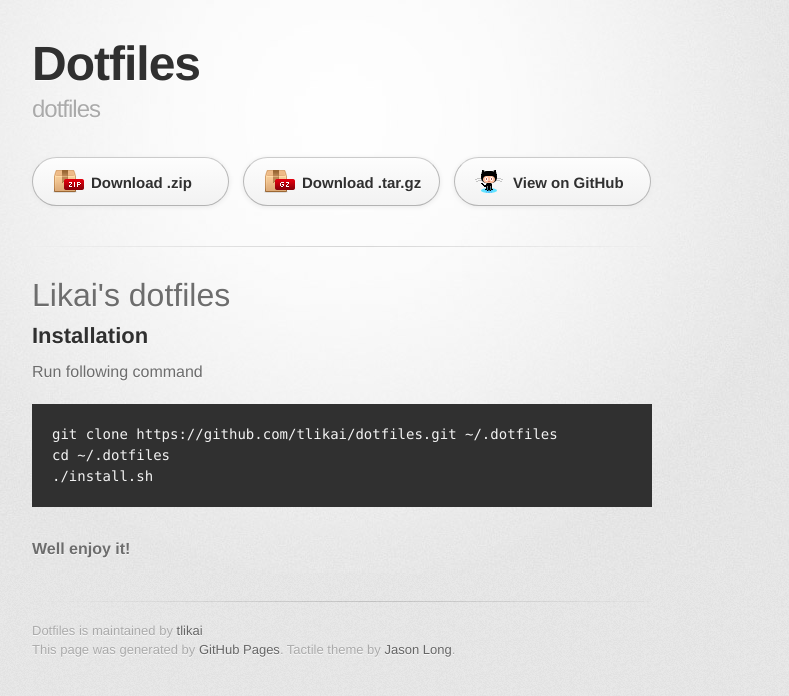
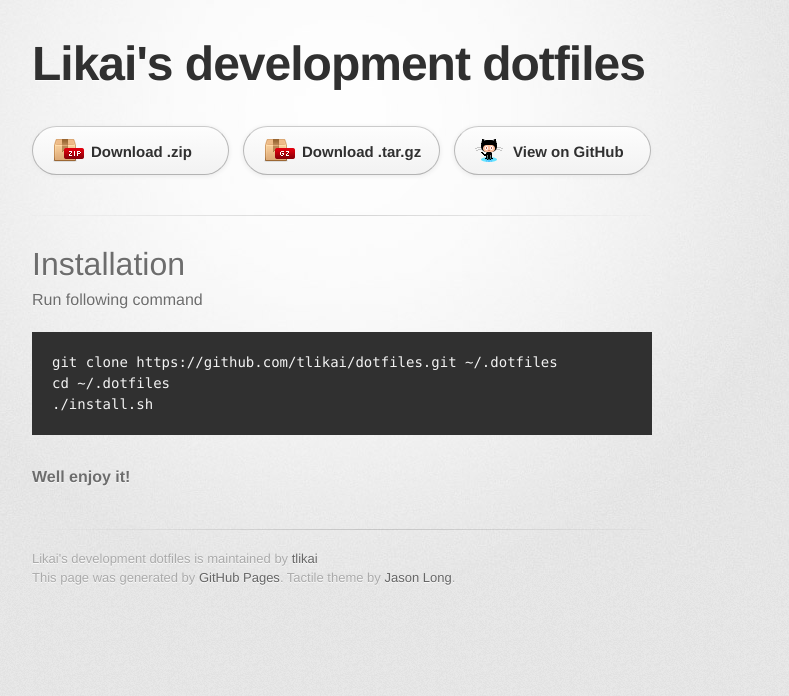
Before and after one commit to tlikai/dotfiles, a plain HTML site: page index.html in a window 1280 px wide. Shown: the whole page, without its empty margins (298-1087 px from the left). Drawn offline with Linux system fonts and the light colour scheme; a web font is replaced by a local one.

Commit message:
Create gh-pages branch via GitHub

```diff
--- a/index.html
+++ b/index.html
@@ -10,7 +10,7 @@
     <!--[if lt IE 9]>
     <script src="//html5shiv.googlecode.com/svn/trunk/html5.js"></script>
     <![endif]-->
-    <title>Dotfiles by tlikai</title>
+    <title>Likai's development dotfiles by tlikai</title>
   </head>
 
   <body>
@@ -18,8 +18,8 @@
       <div class="inner">
 
         <header>
-          <h1>Dotfiles</h1>
-          <h2>dotfiles</h2>
+          <h1>Likai's development dotfiles</h1>
+          <h2></h2>
         </header>
 
         <section id="downloads" class="clearfix">
@@ -31,9 +31,7 @@
         <hr>
 
         <section id="main_content">
-          <h1>Likai's dotfiles</h1>
-
-<h2>Installation</h2>
+          <h1>Installation</h1>
 
 <p>Run following command</p>
 
@@ -46,7 +44,7 @@ cd ~/.dotfiles
         </section>
 
         <footer>
-          Dotfiles is maintained by <a href="https://github.com/tlikai">tlikai</a><br>
+          Likai's development dotfiles is maintained by <a href="https://github.com/tlikai">tlikai</a><br>
           This page was generated by <a href="http://pages.github.com">GitHub Pages</a>. Tactile theme by <a href="http://twitter.com/jasonlong">Jason Long</a>.
         </footer>
 
```
Also changed, not shown: params.json (+1 -1 lines).
